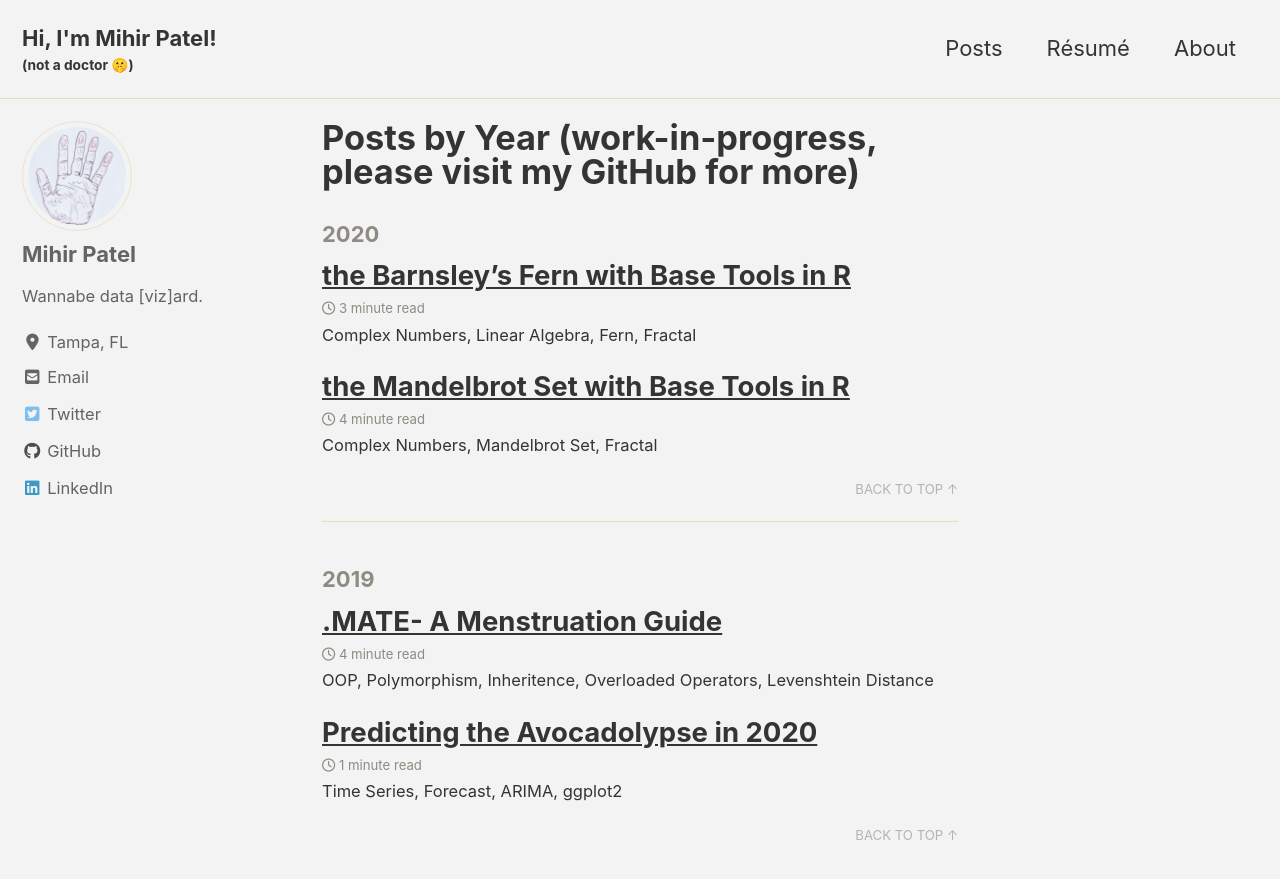
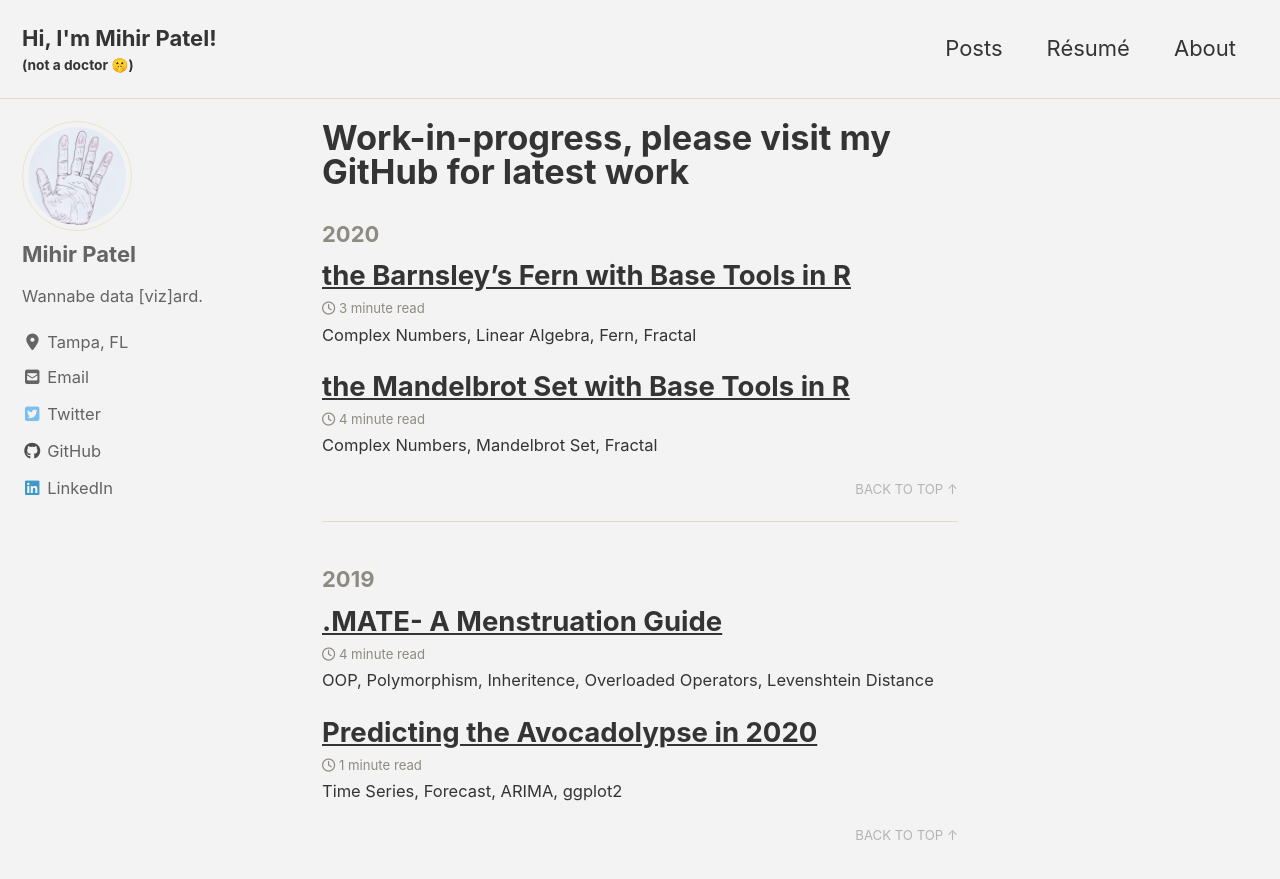
Before and after one commit to mihirp161/mihirp161.github.io, a Jekyll site: the page built from _pages/projectportfolio.md, in a window 1280 px wide and 900 px high. Shown: the top 879 px of the window. Built offline with Jekyll 4.4.1, drawn with Linux system fonts in a browser that asks for light colours; cached includes are drawn as plain includes; nearby versions of some CDN libraries.

Commit message:
Update projectportfolio.md

```diff
--- a/_pages/projectportfolio.md
+++ b/_pages/projectportfolio.md
@@ -1,7 +1,7 @@
 ---
 layout: posts
 permalink: /projectportfolio/
-title: "Posts by Year (work-in-progress, please visit my GitHub for more)"
+title: "Work-in-progress, please visit my GitHub for latest work"
 author_profile: true
 header:
 ---
```
